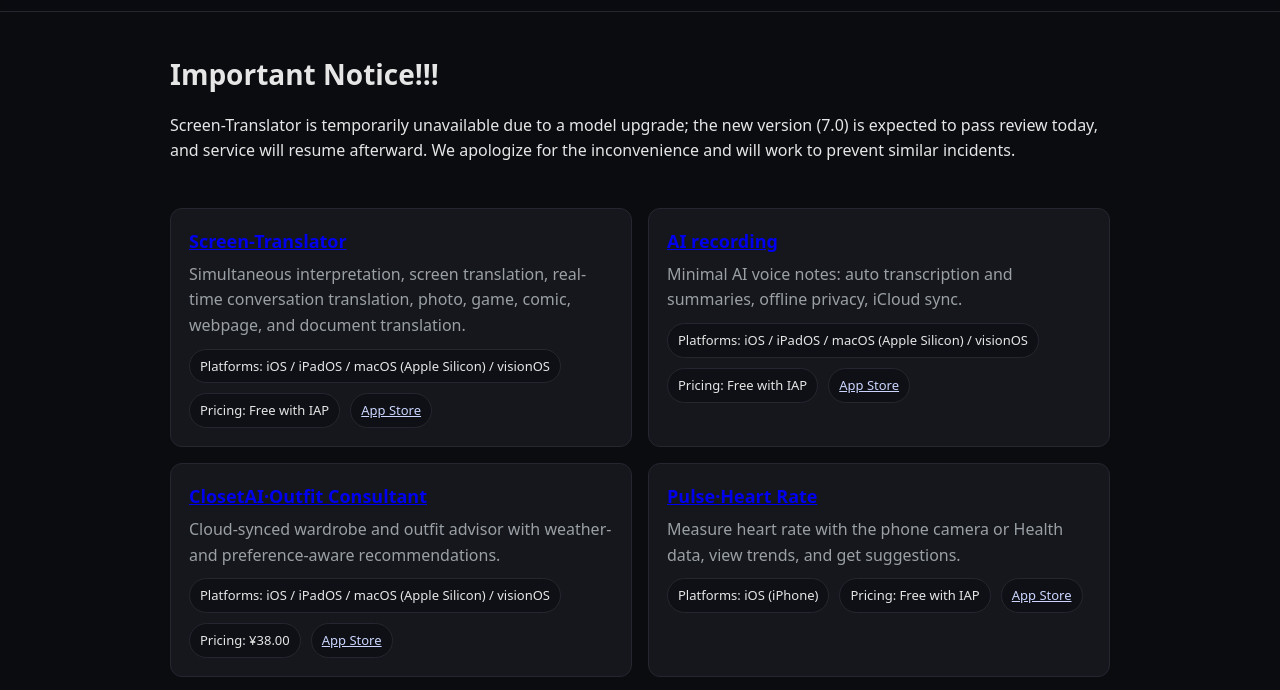
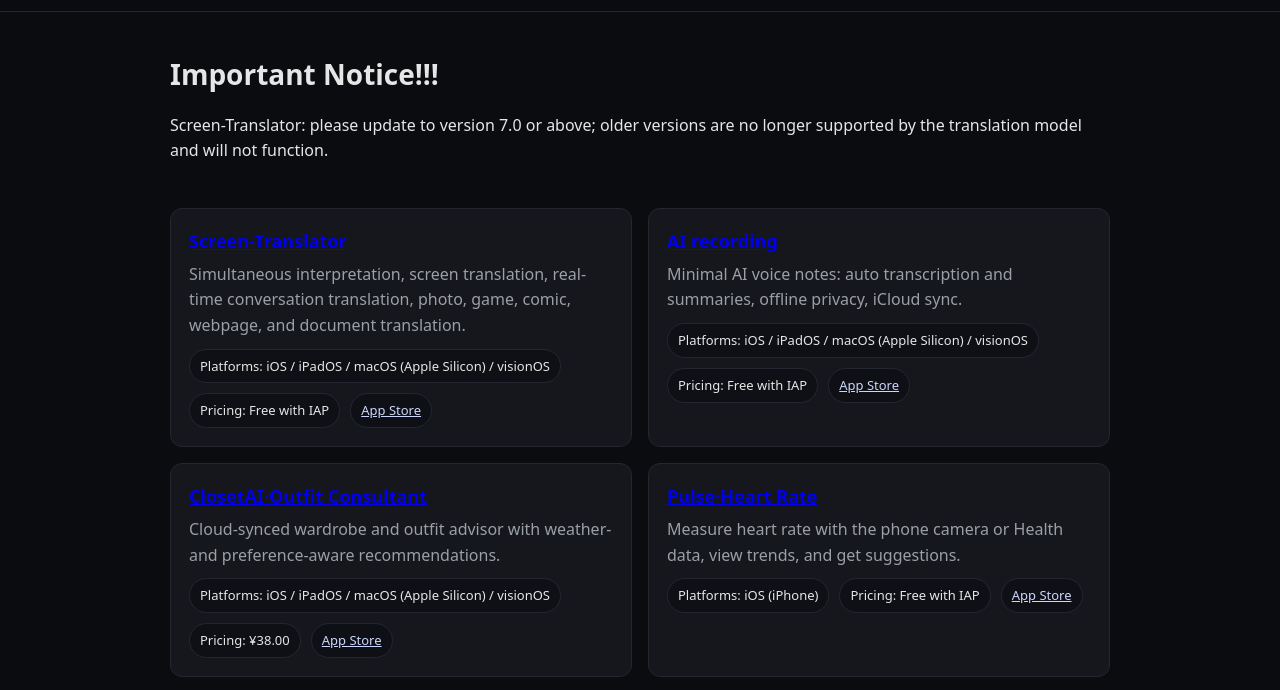
Before and after one commit to julianiOS/julian-apps, a plain HTML site: page en/index.html in a window 1280 px wide. Shown: the part 49-739 px from the top of the page. Drawn offline with Linux system fonts and the light colour scheme.

Commit message:
文案更新

```diff
--- a/en/index.html
+++ b/en/index.html
@@ -125,7 +125,7 @@
   <main class="container">
     <section class="hero">
       <h1>Important Notice!!!</h1>
-      <p>Screen-Translator is temporarily unavailable due to a model upgrade; the new version (7.0) is expected to pass review today, and service will resume afterward. We apologize for the inconvenience and will work to prevent similar incidents.</p>
+      <p>Screen-Translator: please update to version 7.0 or above; older versions are no longer supported by the translation model and will not function.</p>
     </section>
 
     <section id="apps" class="cards">
```
Also changed, not shown: index.html (+1 -1 lines).
